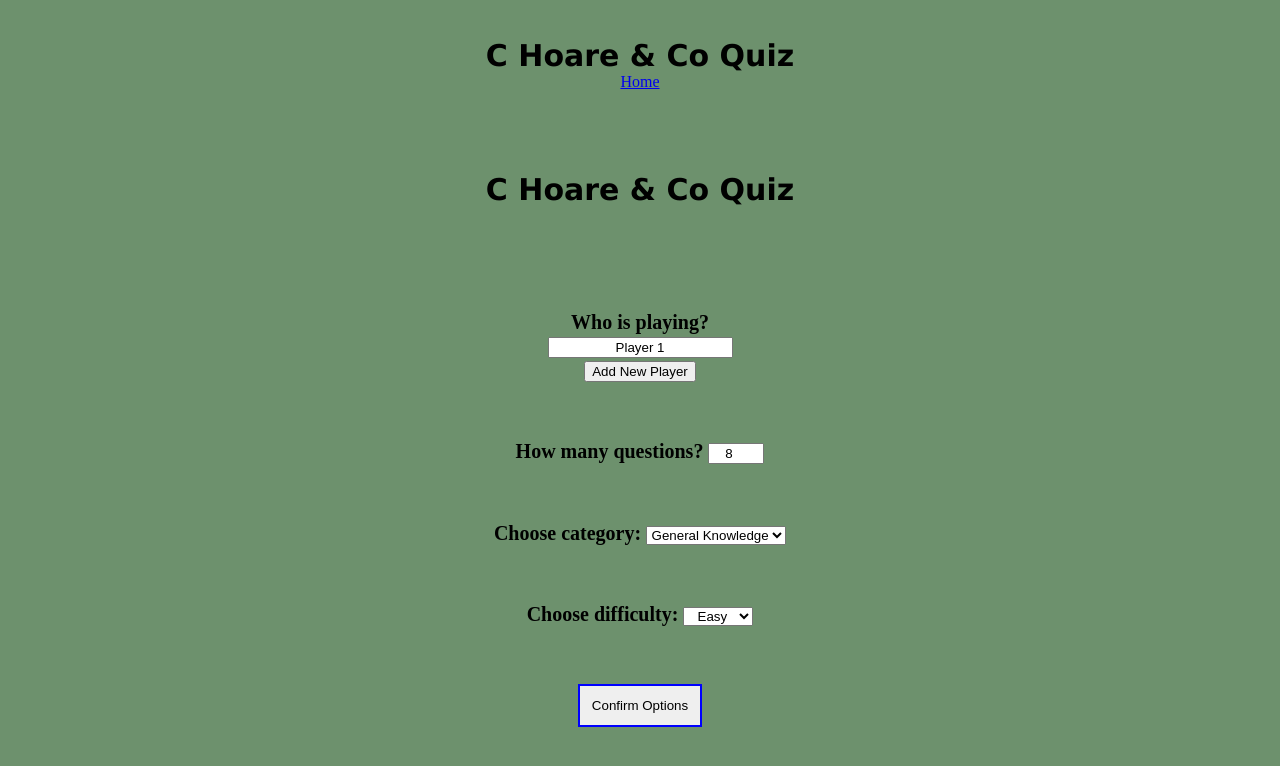
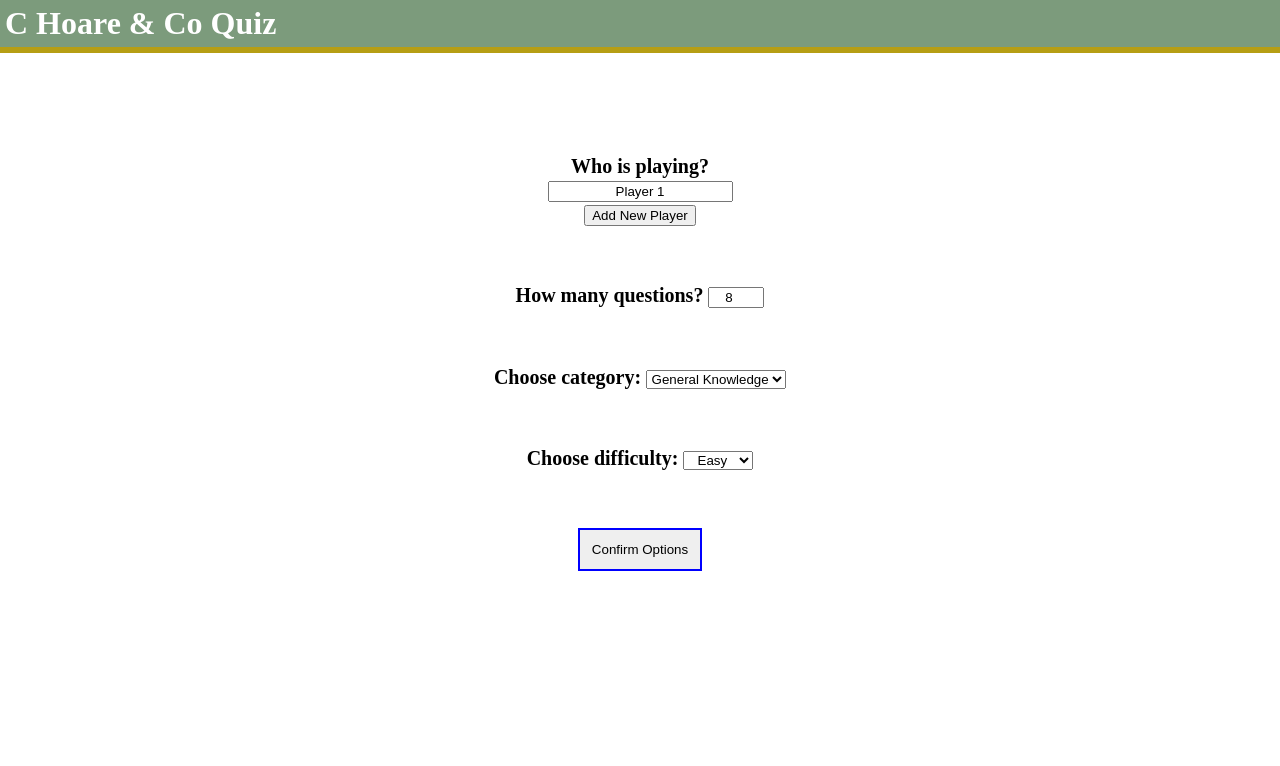
Before and after one commit to stephanie-ai/chc_quiz, a React app: page /options in a window 1280 px wide. Shown: the top 766 px of the page. Built offline with nearby package versions, Linux system fonts and the light colour scheme.

Commit message:
edit styling

```diff
--- a/src/App.css
+++ b/src/App.css
@@ -7,6 +7,6 @@
     align-items: center;
 }
 
-#app {
+/* #app {
     background-color: rgb(109, 145, 109);
-}
+} */
--- a/src/Components/navbar/index.js
+++ b/src/Components/navbar/index.js
@@ -5,9 +5,7 @@ import './style.css';
 const NavBar = () => {
     return (
         <nav className="navBar">
-
              <NavLink  exact to="/" className="nav" activeClassName="current"> Home</NavLink>
-             {/* <NavLink to="/game" className="nav1" activeClassName="current">Game</NavLink> */}
         </nav>
     );
 }
--- a/src/Pages/Game/index.js
+++ b/src/Pages/Game/index.js
@@ -11,7 +11,6 @@ class Game extends Component {
         return (
 
             <div id="gamePage">
-                <h1 className="chcTitle"> C Hoare & Co Quiz </h1>
                 {this.props.questions.length > 0 && this.props.questionID === this.props.questions.length ?
                     <Results winner={this.props.players}/> :
                     <div id="gameArea">
--- a/src/Pages/Game/style.css
+++ b/src/Pages/Game/style.css
@@ -1,12 +1,6 @@
 #gamePage {
     display: grid;
     height: 100vh;
-}
-
-h1 {
-    padding-top: 3%;
-    font-size: 30px;
-    font-family: 'Nerko One', Verdana, Arial;
 }
 
 #gameArea {
--- a/src/Pages/Home/style.css
+++ b/src/Pages/Home/style.css
@@ -11,7 +11,7 @@
     color: black;
     text-decoration: none;
     font-size: 30px;
-    margin-left: 39%;
+    margin-left: 30%;
 }
 
 .startBtn:hover {
--- a/src/Pages/Options/index.js
+++ b/src/Pages/Options/index.js
@@ -60,7 +60,6 @@ class Options extends Component {
             <>
             { this.props.questions.length > 1 ? this.startGame() :
                 <div id="optionPage">
-                    <h1 className="chcTitle"> C Hoare & Co Quiz </h1>
                     <form onSubmit={this.handleSubmit}>
                     <div>
                         <div id="optionsForm">
--- a/src/Pages/Results/style.css
+++ b/src/Pages/Results/style.css
@@ -1,10 +1,3 @@
-* {
-    box-sizing: border-box;
-    margin: 0;
-    text-align: center;
-    align-items: center;
-}
-
 #resultsPage {
     display: flex;
     height: 100%;
--- a/src/layout/header/index.js
+++ b/src/layout/header/index.js
@@ -1,5 +1,5 @@
 import React from 'react';
-import NavBar from '../../components/navbar';
+// import NavBar from '../../components/navbar';
 // import logo from './logo.png';
 import './style.css';
 
@@ -9,7 +9,7 @@ class Header extends React.Component {
             <div className="header">
                 {/* <img className="logoImg" src={logo}/> */}
                 <h1 className="chcTitle"> C Hoare & Co Quiz </h1>
-                <NavBar />
+                {/* <NavBar /> */}
             </div>
         );
     }
--- a/src/layout/header/style.css
+++ b/src/layout/header/style.css
@@ -0,0 +1,14 @@
+.header {
+    display: flex;
+    /* align-content: space-between;
+    justify-content: space-between;
+    text-decoration: none; */
+    background-color: rgb(124, 155, 124);
+    border-bottom: 6px solid rgb(182, 158, 20);
+    padding: 5px;
+    color: white;
+}
+
+/* .nav {
+    margin-left: 50px;
+} */
```
